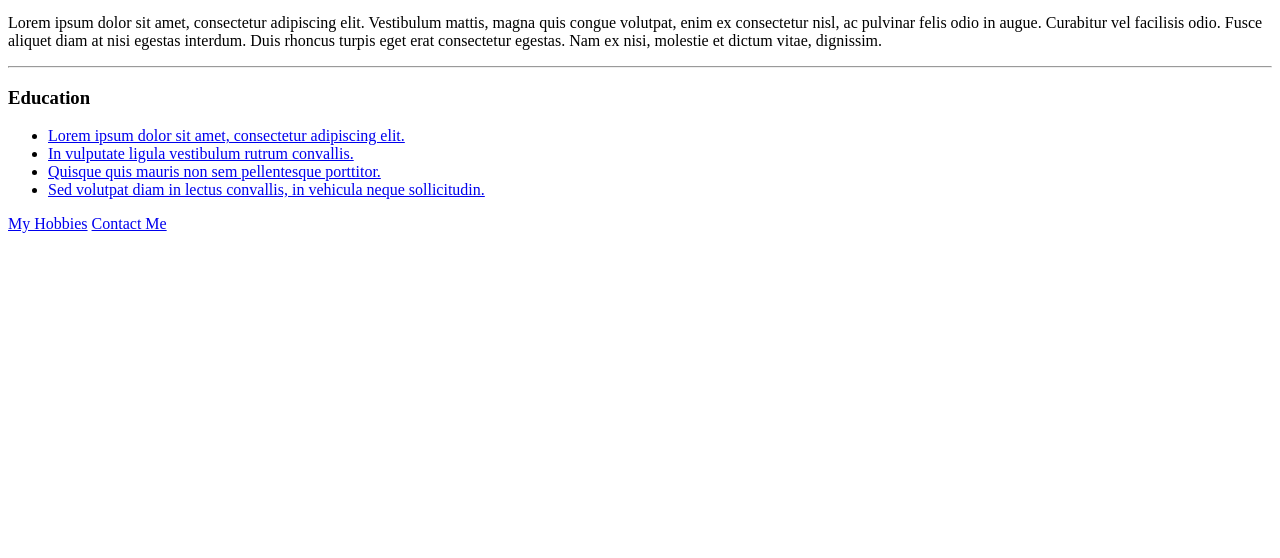
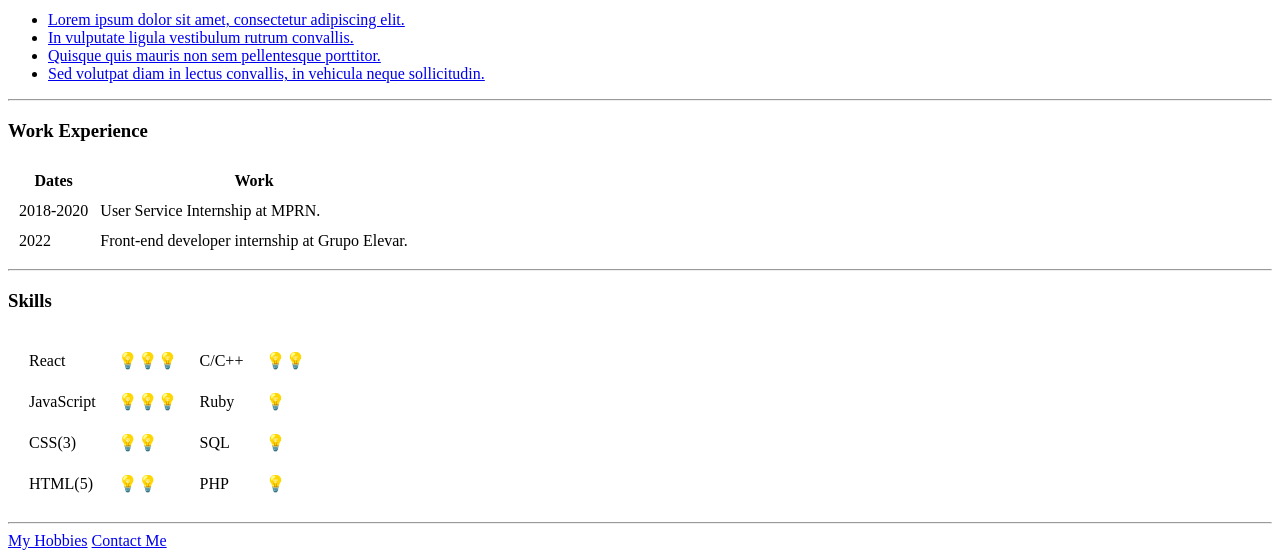
Before and after one commit to Gustavo195/Web-Development, a plain HTML site: page HTML - Personal Site/index.html in a window 1280 px wide. Shown: the part 312-870 px from the top of the page. Before the commit the page ends 800 px from the top, so only its background shows below. Drawn offline with Linux system fonts and the light colour scheme.

Commit message:
Basic HTML complete

```diff
--- a/HTML - Personal Site/index.html
+++ b/HTML - Personal Site/index.html
@@ -7,8 +7,14 @@
 </head>
 
 <body>
+  <table cellspacing='20' >
+    <tr>
+      <td>
         <img src="images/gustavo_face.png" width="180" height="200" alt="gustavo
         profile picture">
+
+      </td>
+      <td>
         <h1>Gustavo Faustino de Azevedo</h1>
         <p><em><strong>Lorem ipsum</strong> dolor sit amet.</em></p>
         <p>Lorem ipsum dolor sit amet, consectetur adipiscing elit. Vestibulum mattis,
@@ -16,6 +22,10 @@
           in augue. Curabitur vel facilisis odio. Fusce aliquet diam at nisi egestas
           interdum. Duis rhoncus turpis eget erat consectetur egestas. Nam ex nisi,
           molestie et dictum vitae, dignissim.</p>
+      </td>
+    </tr>
+  </table>
+
   <hr>
   <h3>Education</h3>
   <ul>
@@ -25,8 +35,63 @@
     <li><a href="#">Sed volutpat diam in lectus convallis, in vehicula neque
       sollicitudin.</a></li>
   </ul>
+  <hr>
+  <h3>Work Experience</h3>
+    <table cellspacing='10'>
+      <thead>
+        <tr>
+          <th>Dates</th>
+          <th>Work</th>
+        </tr>
+      </thead>
+      <tbody>
+        <tr>
+          <td>2018-2020</td>
+          <td>User Service Internship at MPRN.</td>
+        </tr>
+        <tr>
+          <td>2022</td>
+          <td>Front-end developer internship at Grupo Elevar.</td>
+        </tr>
+      </tbody>
+      <tfoot>
+
+      </tfoot>
+
+    </table>
+    <hr>
+    <h3>Skills</h3>
+
+    <table cellspacing='20'>
+      <tr>
+        <td>React</td>
+        <td>💡💡💡</td>
+        <td>C/C++</td>
+        <td>💡💡</td>
+      </tr>
+      <tr>
+        <td>JavaScript</td>
+        <td>💡💡💡</td>
+        <td>Ruby</td>
+        <td>💡</td>
+      </tr>
+      <tr>
+        <td>CSS(3)</td>
+        <td>💡💡</td>
+        <td>SQL</td>
+        <td>💡</td>
+      </tr>
+      <tr>
+        <td>HTML(5)</td>
+        <td>💡💡</td>
+        <td>PHP</td>
+        <td>💡</td>
+      </tr>
+    </table>
+  <hr>
   <a href="hobbies.html">My Hobbies</a>
   <a href="contact.html">Contact Me</a>
+
 
 
 </body>
```
Also changed, not shown: HTML - Personal Site/contact.html (+12 -0 lines). Lines whose indentation alone changed are shown as unchanged.
